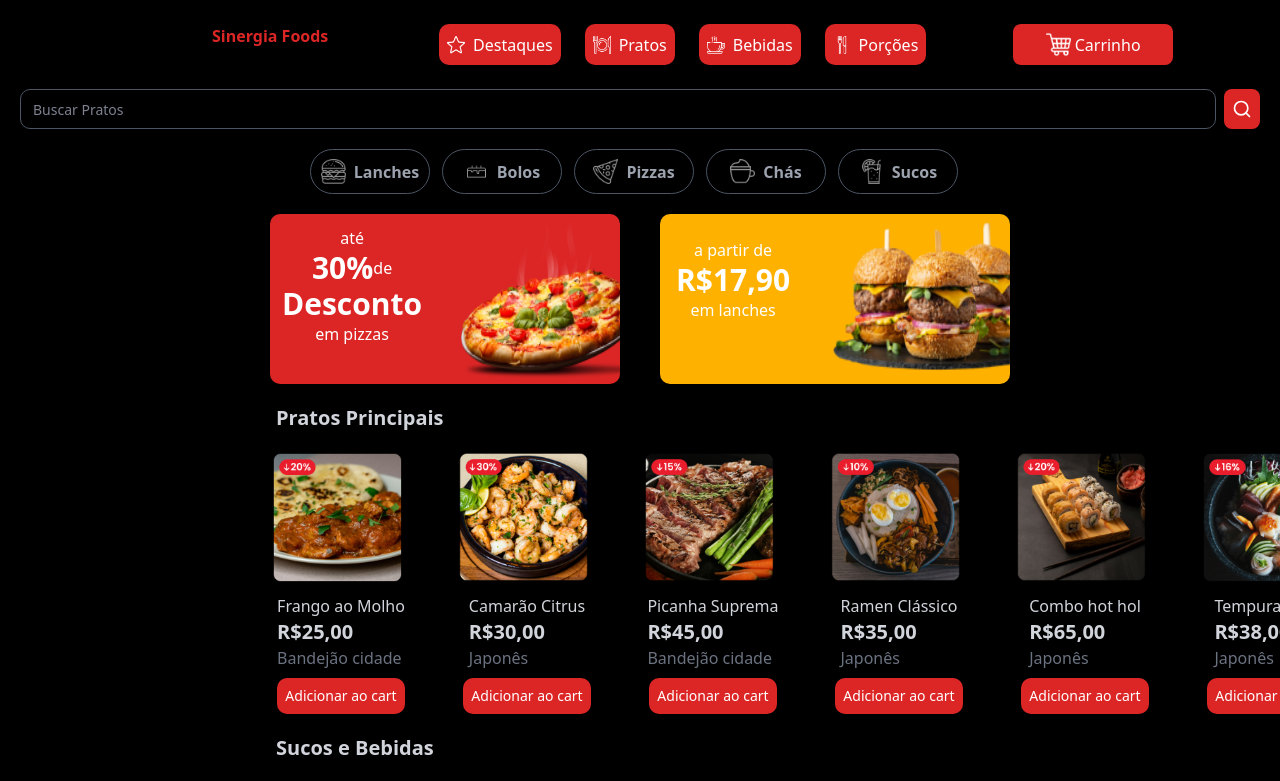
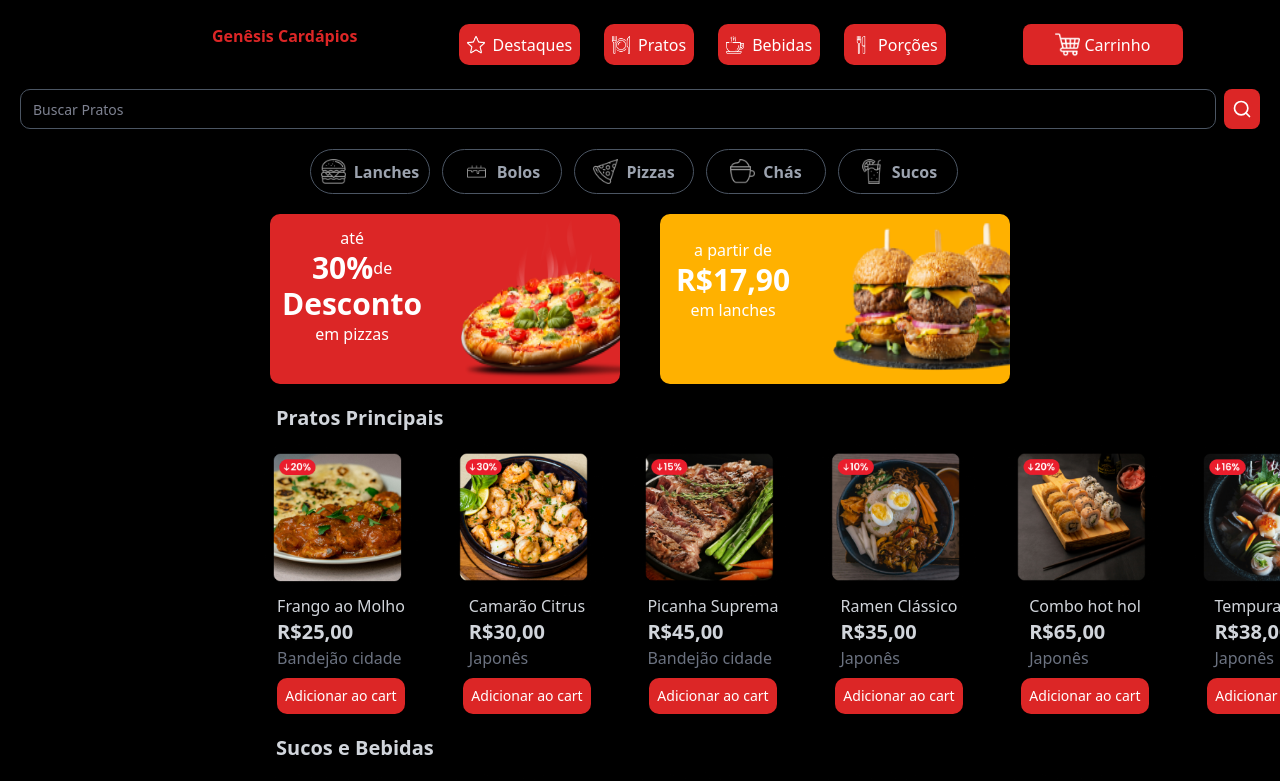
Before and after one commit to Gui089/Desafio-sinergiaSh, a React (Vite) app: page / in a window 1280 px wide. Shown: the top 781 px of the page. Built offline with nearby package versions, Linux system fonts and the light colour scheme.

Commit message:
feat: react name

```diff
--- a/src/components/Header.tsx
+++ b/src/components/Header.tsx
@@ -28,7 +28,7 @@ const Header = () => {
 
     return (
         <div className="flex justify-between pt-6 px-5 xl:ml-[15%]">
-            <h1 className="text-red-600 font-bold">Sinergia Foods</h1>
+            <h1 className="text-red-600 font-bold">Genêsis Cardápios</h1>
 
 
             <ul className="hidden md:hidden lg:flex">
```
